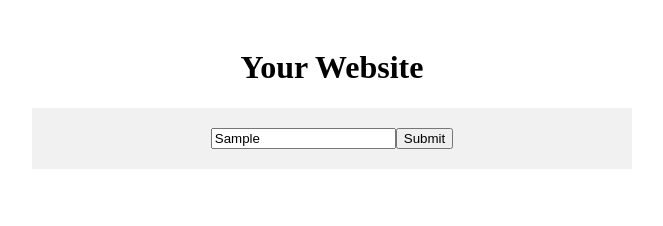
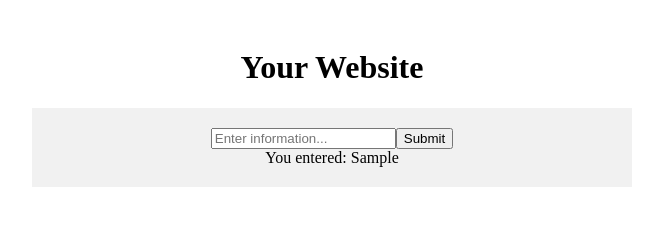
Before and after one commit to riley-oh6/patient-scheduling, a plain HTML site: page index.html in a window 1280 px wide. Both pictures are taken after typing "Sample" into the empty fields and a click on the button "Submit". Shown: the whole page, without its empty margins (308-971 px from the left). Drawn offline with Linux system fonts and the light colour scheme.

Commit message:
updated script

```diff
--- a/script.js
+++ b/script.js
@@ -10,11 +10,17 @@ const submitButton = document.createElement('button');
 submitButton.textContent = 'Submit';
 widget.appendChild(submitButton);
 
+// Create a container for displaying the result
+const resultContainer = document.createElement('div');
+widget.appendChild(resultContainer);
+
 // Handle submit button click event
 submitButton.addEventListener('click', () => {
   const userInput = input1.value;
 
-  // Call your Python script or perform any desired processing here
-  // For simplicity, let's display the user input in an alert box
-  alert(`You entered: ${userInput}`);
+  // Display the user input in the result container
+  resultContainer.textContent = `You entered: ${userInput}`;
+
+  // Clear the input field
+  input1.value = '';
 });
```
Also changed, not shown: index.html (+0 -1 lines).
